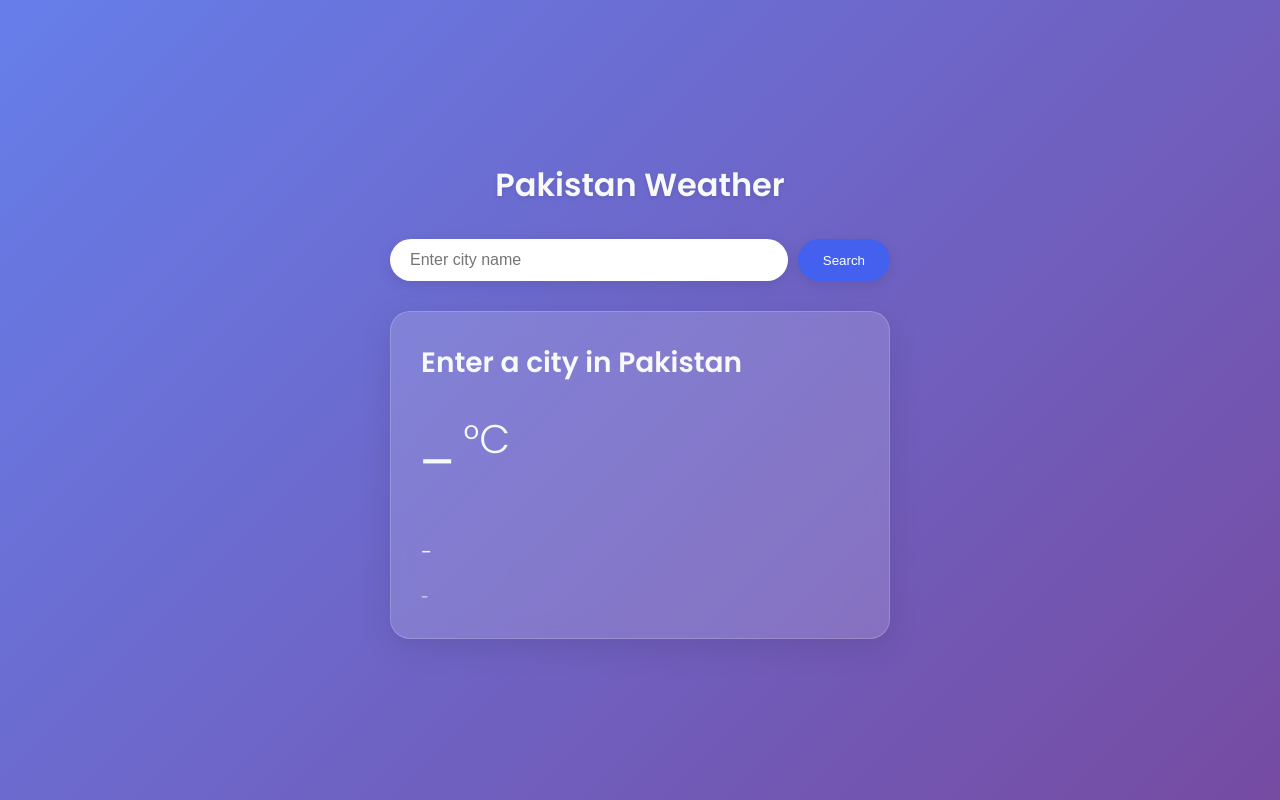
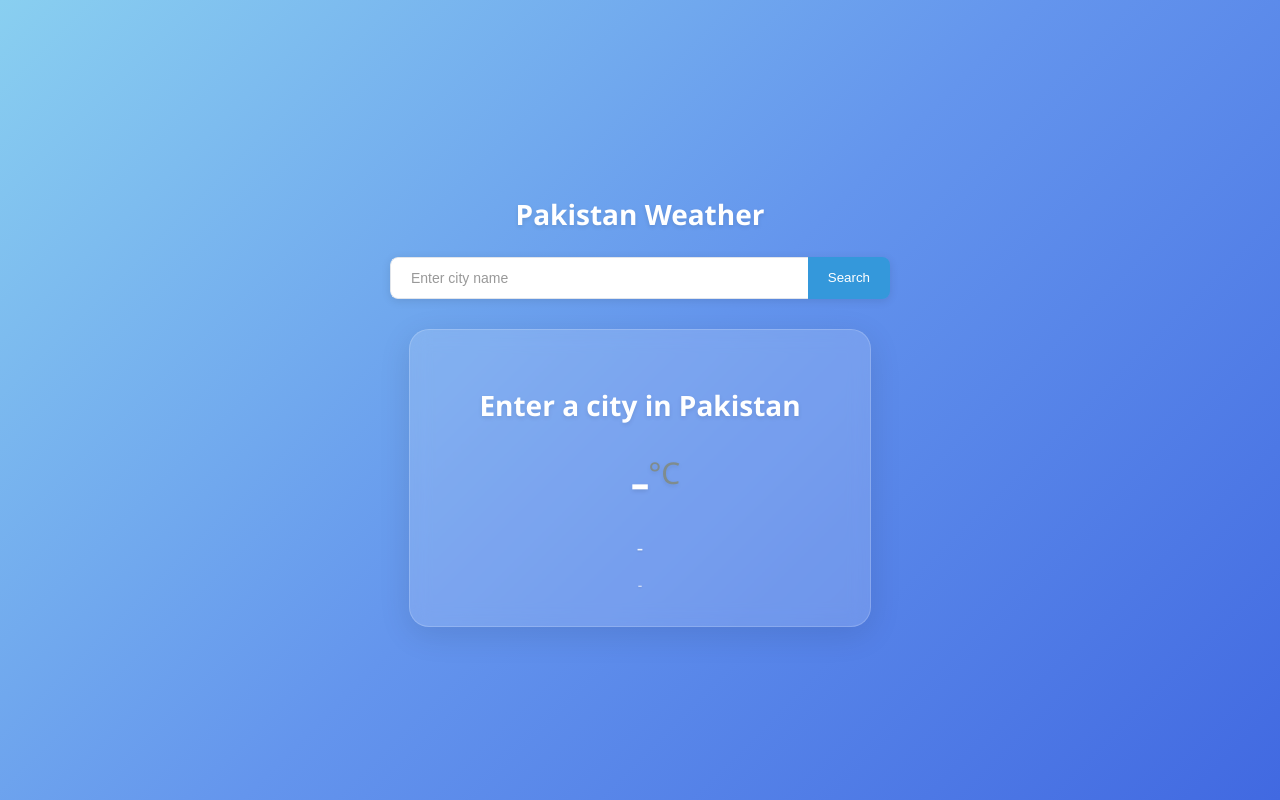
Before and after one commit to mawaiskhan72/weather-app, a plain HTML site: page index.html in a window 1280 px wide. Drawn offline with Linux system fonts and the light colour scheme.

Commit message:
first commit

```diff
--- a/styles.css
+++ b/styles.css
@@ -1,160 +1,137 @@
-@import url('https://fonts.googleapis.com/css2?family=Poppins:wght@300;400;500;600&display=swap');
-
-:root {
-  --primary: #4361ee;
-  --secondary: #3f37c9;
-  --light: #f8f9fa;
-  --dark: #212529;
-  --gray: #6c757d;
-}
-
-* {
+/* Base Styles */
+body {
+  font-family: 'Segoe UI', system-ui, -apple-system, sans-serif;
+  background: linear-gradient(135deg, #89cff0, #6495ed, #4169e1);
+  color: #fff;
+  line-height: 1.6;
   margin: 0;
-  padding: 0;
-  box-sizing: border-box;
-}
-
-body {
-  font-family: 'Poppins', sans-serif;
-  background: linear-gradient(135deg, #667eea 0%, #764ba2 100%);
+  padding: 20px;
   min-height: 100vh;
   display: flex;
   flex-direction: column;
+  align-items: center;
   justify-content: center;
-  align-items: center;
-  padding: 20px;
-  color: var(--light);
+  box-sizing: border-box;
+  overflow: hidden;
 }
 
-h1 {
-  margin-bottom: 30px;
-  font-weight: 600;
-  text-shadow: 0 2px 4px rgba(0,0,0,0.1);
-  animation: fadeInDown 0.5s ease-out;
+/* Container */
+.container {
+  width: 100%;
+  max-width: 450px;
+  margin: 0 auto;
+  padding: 0 15px;
 }
 
+/* Header */
+h1 {
+  font-size: 28px;
+  font-weight: 600;
+  color: #fff;
+  margin-bottom: 20px;
+  text-align: center;
+  text-shadow: 0 2px 4px rgba(0, 0, 0, 0.1);
+}
+
+/* Search */
 .search-container {
   display: flex;
-  gap: 10px;
   margin-bottom: 30px;
   width: 100%;
   max-width: 500px;
-  animation: fadeIn 0.5s ease-out;
+  box-shadow: 0 2px 10px rgba(0, 0, 0, 0.1);
+  border-radius: 8px;
+  overflow: hidden;
 }
 
 #city-input {
   flex: 1;
   padding: 12px 20px;
-  border: none;
-  border-radius: 50px;
-  font-size: 16px;
-  box-shadow: 0 4px 15px rgba(0,0,0,0.1);
-  transition: all 0.3s ease;
+  border: 1px solid #e1e5eb;
+  border-right: none;
+  font-size: 14px;
+  border-radius: 8px 0 0 8px;
+  outline: none;
+}
+
+#city-input::placeholder {
+  font-size: 14px;
+  color: #999;
+  opacity: 1;
 }
 
 #city-input:focus {
-  outline: none;
-  box-shadow: 0 6px 20px rgba(0,0,0,0.15);
-  transform: translateY(-2px);
+  border-color: #3498db;
 }
 
 #search-button {
-  background: var(--primary);
+  background: #3498db;
   color: white;
   border: none;
-  border-radius: 50px;
-  padding: 0 25px;
+  padding: 0 20px;
+  cursor: pointer;
   font-weight: 500;
-  cursor: pointer;
-  transition: all 0.3s ease;
-  box-shadow: 0 4px 15px rgba(0,0,0,0.1);
+  transition: background 0.2s;
 }
 
 #search-button:hover {
-  background: var(--secondary);
-  transform: translateY(-2px);
-  box-shadow: 0 6px 20px rgba(0,0,0,0.15);
+  background: #2980b9;
 }
 
+/* Weather Info */
 #weather-info {
   background: rgba(255, 255, 255, 0.15);
   backdrop-filter: blur(10px);
+  -webkit-backdrop-filter: blur(10px);
   border-radius: 20px;
   padding: 30px;
-  width: 100%;
-  max-width: 500px;
   box-shadow: 0 8px 32px rgba(0, 0, 0, 0.1);
+  text-align: center;
+  width: 90%;
+  max-width: 400px;
+  margin: 0 auto;
   border: 1px solid rgba(255, 255, 255, 0.18);
-  animation: fadeInUp 0.5s ease-out;
 }
 
 #city-name {
   font-size: 28px;
   font-weight: 600;
-  margin-bottom: 5px;
+  color: #fff;
+  margin-bottom: 10px;
+  text-shadow: 0 2px 4px rgba(0, 0, 0, 0.1);
 }
 
 #city-temp {
-  font-size: 72px;
+  font-size: 64px;
   font-weight: 300;
-  margin: 20px 0;
+  color: #fff;
+  margin: 10px 0;
   position: relative;
   display: inline-block;
+  line-height: 1;
+  text-shadow: 0 2px 4px rgba(0, 0, 0, 0.1);
 }
 
 #city-temp::after {
   content: '°C';
   position: absolute;
-  top: 0;
-  font-size: 40px;
-  margin-left: 5px;
+  top: 10px;
+  right: -30px;
+  font-size: 30px;
+  color: #7f8c8d;
 }
 
 #weather-desc {
+  color: rgba(255, 255, 255, 0.9);
   font-size: 20px;
-  color: rgba(255, 255, 255, 0.9);
-  margin-bottom: 20px;
+  margin: 10px 0;
   text-transform: capitalize;
+  text-shadow: 0 1px 2px rgba(0, 0, 0, 0.1);
 }
 
 #city-time {
   color: rgba(255, 255, 255, 0.8);
   font-size: 14px;
+  margin-top: 5px;
+  text-shadow: 0 1px 2px rgba(0, 0, 0, 0.1);
 }
-
-@keyframes fadeIn {
-  from { opacity: 0; }
-  to { opacity: 1; }
-}
-
-@keyframes fadeInUp {
-  from {
-    opacity: 0;
-    transform: translateY(20px);
-  }
-  to {
-    opacity: 1;
-    transform: translateY(0);
-  }
-}
-
-@keyframes fadeInDown {
-  from {
-    opacity: 0;
-    transform: translateY(-20px);
-  }
-  to {
-    opacity: 1;
-    transform: translateY(0);
-  }
-}
-
-@media (max-width: 480px) {
-  .search-container {
-    flex-direction: column;
-  }
-
-  #search-button {
-    padding: 12px;
-  }
-}
```
Also changed, not shown: index.html (line endings or trailing spaces).
